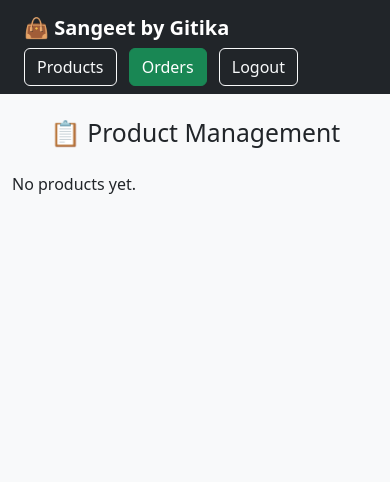
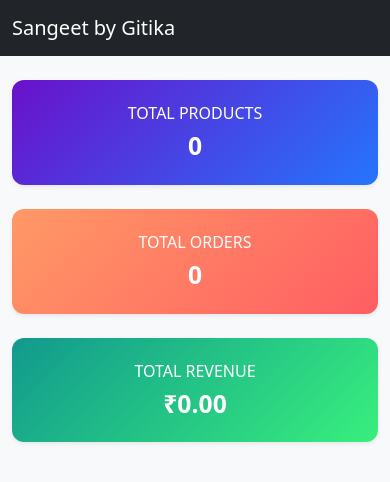
Before and after one commit to Yashshah0502/Sangeet, a Django app: page /dashboard/ in a window 390 px wide. Shown: the top 482 px of the page. Run offline with Django 5.2, Linux system fonts and the light colour scheme; the visitor is signed in with stand-in values (Sample User, id 1); data that the repository does not hold is empty.

Commit message:
Completed admin dashboard summary cards and revenue logic
- Added dynamic summary cards (Total Products, Total Orders, Total Revenue) on the admin dashboard.
- Implemented revenue calculation using Django ORM aggregation (product price × quantity).
- Fixed duplicate dashboard view and unified logic for cleaner structure.
- Enhanced dashboard UI with gradient cards, icons, and responsive layout.
- Verified data accuracy and overall Phase 1 Step 2 functionality.

```diff
--- a/shop/templates/shop/dashboard.html
+++ b/shop/templates/shop/dashboard.html
@@ -1,15 +1,7 @@
-<!DOCTYPE html>
-<html>
-  <head>
-    <title>Admin Dashboard</title>
-    <link
-      href="https://cdn.jsdelivr.net/npm/bootstrap@5.3.3/dist/css/bootstrap.min.css"
-      rel="stylesheet"
-    />
-    <link
-      href="https://cdn.jsdelivr.net/npm/bootstrap-icons@1.11.3/font/bootstrap-icons.css"
-      rel="stylesheet"
-    />
+{% extends 'shop/base.html' %}
+{% block title %}Dashboard - Sangeet by Gitika{% endblock %}
+{% block content %}
+
 <style>
   .card {
     border: none;
@@ -25,130 +17,45 @@
     object-fit: cover;
     border-radius: 12px 12px 0 0;
   }
+  .summary-card {
+    border-radius: 12px;
+  }
 </style>
-  </head>
-  <body class="bg-light">
-    <nav class="navbar navbar-dark bg-dark px-4">
-      <a class="navbar-brand fw-bold text-white" href="/"
-        >👜 Sangeet by Gitika</a
-      >
-      <div>
-        <a href="{% url 'dashboard' %}" class="btn btn-outline-light me-2"
-          >Products</a
-        >
-        <a href="{% url 'order_list' %}" class="btn btn-success me-2">Orders</a>
-        <a href="/accounts/logout/" class="btn btn-outline-light">Logout</a>
-      </div>
-    </nav>
 
-    {% if messages %}
-    <div class="container mt-3">
-      {% for message in messages %}
-      <div class="alert alert-success alert-dismissible fade show" role="alert">
-        {{ message }}
-        <button
-          type="button"
-          class="btn-close"
-          data-bs-dismiss="alert"
-        ></button>
-      </div>
-      {% endfor %}
-    </div>
-    {% endif %}
+<!-- 🌟 Dashboard Summary Cards -->
+<div class="row g-4 mb-5 text-center">
 
-    <div class="container py-4">
-      <h2 class="text-center mb-4">📋 Product Management</h2>
-      <div class="row">
-        {% for product in products %}
-        <div class="col-md-4 mb-4">
-          <div class="card">
-            {% if product.image %}
-            <img
-              src="{{ product.image.url }}"
-              class="card-img-top"
-              alt="{{ product.name }}"
-            />
-            {% else %}
-            <img
-              src="https://via.placeholder.com/400x220?text=No+Image"
-              class="card-img-top"
-            />
-            {% endif %}
-            <div class="card-body text-center">
-              <h5 class="card-title">{{ product.name }}</h5>
-              <p class="text-muted">${{ product.price }}</p>
-              <div class="d-flex justify-content-center gap-2">
-                <a
-                  href="{% url 'edit_product' product.id %}"
-                  class="btn btn-warning btn-sm"
-                  ><i class="bi bi-pencil"></i> Edit</a
-                >
-                <!-- Delete Button triggers the modal -->
-                <button
-                  type="button"
-                  class="btn btn-danger btn-sm"
-                  data-bs-toggle="modal"
-                  data-bs-target="#deleteModal{{ product.id }}"
-                >
-                  Delete
-                </button>
-
-                <!-- Modal -->
-                <div
-                  class="modal fade"
-                  id="deleteModal{{ product.id }}"
-                  tabindex="-1"
-                  aria-labelledby="deleteModalLabel{{ product.id }}"
-                  aria-hidden="true"
-                >
-                  <div class="modal-dialog">
-                    <div class="modal-content">
-                      <div class="modal-header">
-                        <h5
-                          class="modal-title"
-                          id="deleteModalLabel{{ product.id }}"
-                        >
-                          Confirm Delete
-                        </h5>
-                        <button
-                          type="button"
-                          class="btn-close"
-                          data-bs-dismiss="modal"
-                          aria-label="Close"
-                        ></button>
-                      </div>
-                      <div class="modal-body">
-                        Are you sure you want to delete
-                        <strong>{{ product.name }}</strong>?
-                      </div>
-                      <div class="modal-footer">
-                        <button
-                          type="button"
-                          class="btn btn-secondary"
-                          data-bs-dismiss="modal"
-                        >
-                          Cancel
-                        </button>
-                        <a
-                          href="{% url 'delete_product' product.id %}"
-                          class="btn btn-danger"
-                          >Yes, Delete</a
-                        >
-                      </div>
+  <div class="col-md-4">
+    <div class="card border-0 text-white shadow-sm" style="background: linear-gradient(135deg, #6a11cb, #2575fc);">
+      <div class="card-body py-4">
+        <i class="bi bi-bag-fill fs-1 mb-2"></i>
+        <h6 class="text-uppercase">Total Products</h6>
+        <h2 class="fw-bold mb-0">{{ total_products }}</h2>
       </div>
     </div>
   </div>
 
-                >
+  <div class="col-md-4">
+    <div class="card border-0 text-white shadow-sm" style="background: linear-gradient(135deg, #ff9966, #ff5e62);">
+      <div class="card-body py-4">
+        <i class="bi bi-box-seam-fill fs-1 mb-2"></i>
+        <h6 class="text-uppercase">Total Orders</h6>
+        <h2 class="fw-bold mb-0">{{ total_orders }}</h2>
       </div>
     </div>
   </div>
-        </div>
-        {% empty %}
-        <p>No products yet.</p>
-        {% endfor %}
+
+  <div class="col-md-4">
+    <div class="card border-0 text-white shadow-sm" style="background: linear-gradient(135deg, #11998e, #38ef7d);">
+      <div class="card-body py-4">
+        <i class="bi bi-currency-rupee fs-1 mb-2"></i>
+        <h6 class="text-uppercase">Total Revenue</h6>
+        <h2 class="fw-bold mb-0">₹{{ total_revenue|floatformat:2 }}</h2>
       </div>
     </div>
-    <script src="https://cdn.jsdelivr.net/npm/bootstrap@5.3.3/dist/js/bootstrap.bundle.min.js"></script>
-  </body>
-</html>
+  </div>
+
+</div>
+
+
+{% endblock %}
--- a/shop/views.py
+++ b/shop/views.py
@@ -8,6 +8,35 @@
 from .models import Order
 
 from decimal import Decimal, ROUND_HALF_UP
+
+
+from django.db.models import Sum
+from .models import Product, Order  # ✅ Make sure these imports exist
+
+from django.db.models import Sum, F, FloatField
+from django.db.models.functions import Coalesce
+
+@login_required
+def dashboard(request):
+    products = Product.objects.all().order_by('-created_at')
+    orders = Order.objects.all()
+
+    total_products = products.count()
+    total_orders = orders.count()
+
+    # 💡 Calculate total revenue dynamically
+    total_revenue = orders.aggregate(
+        total=Coalesce(Sum(F('product__price') * F('quantity'), output_field=FloatField()), 0.0)
+    )['total']
+
+    context = {
+        'products': products,
+        'total_products': total_products,
+        'total_orders': total_orders,
+        'total_revenue': total_revenue,
+    }
+
+    return render(request, 'shop/dashboard.html', context)
 
 def product_list(request):
     products = Product.objects.all().order_by('-created_at')
@@ -47,10 +76,6 @@
             'image': forms.ClearableFileInput(attrs={'class': 'form-control'}),
         }
 
-@login_required
-def dashboard(request):
-    products = Product.objects.all().order_by('-created_at')
-    return render(request, 'shop/dashboard.html', {'products': products})
 
 @login_required
 def add_product(request):
```
Lines whose indentation alone changed are shown as unchanged.
